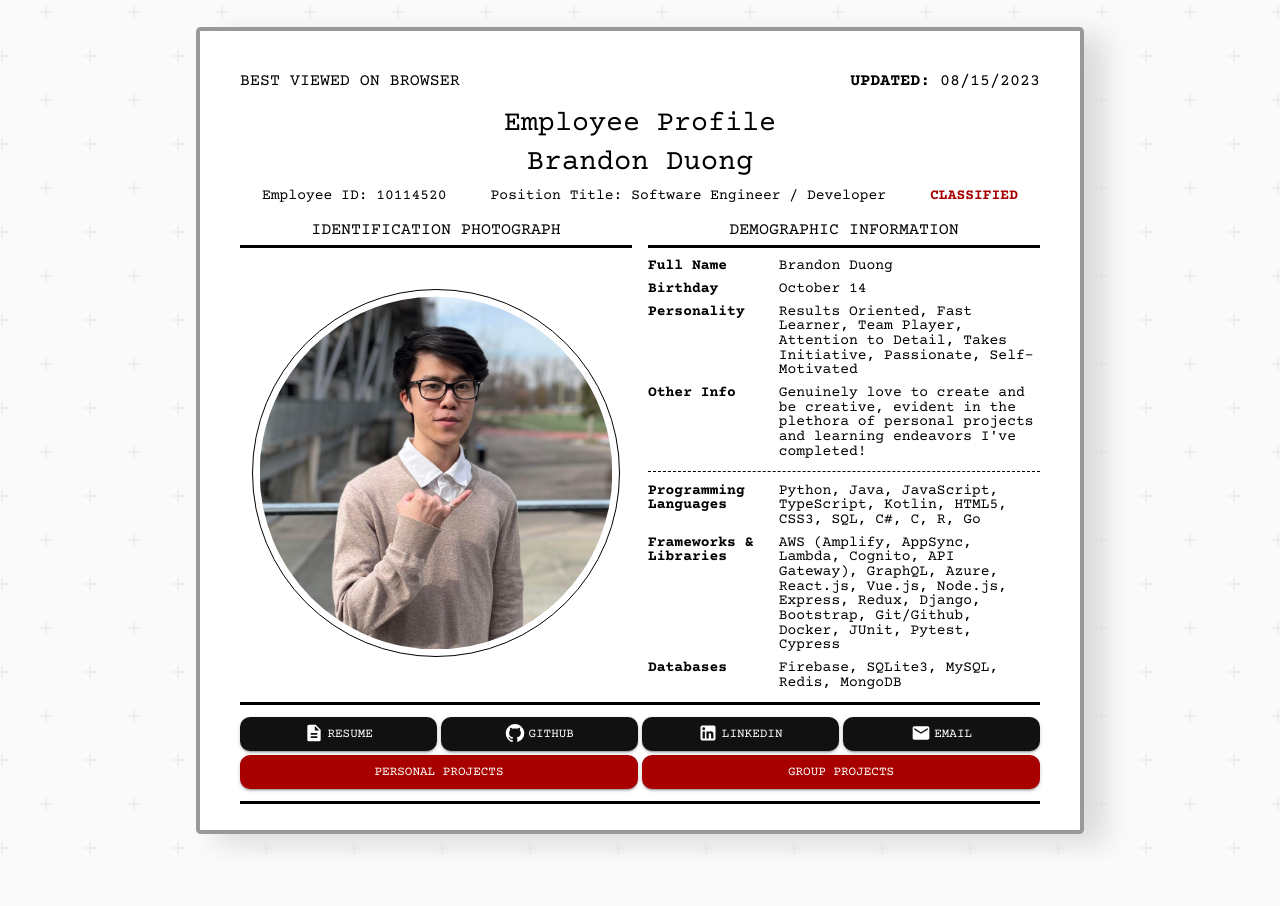
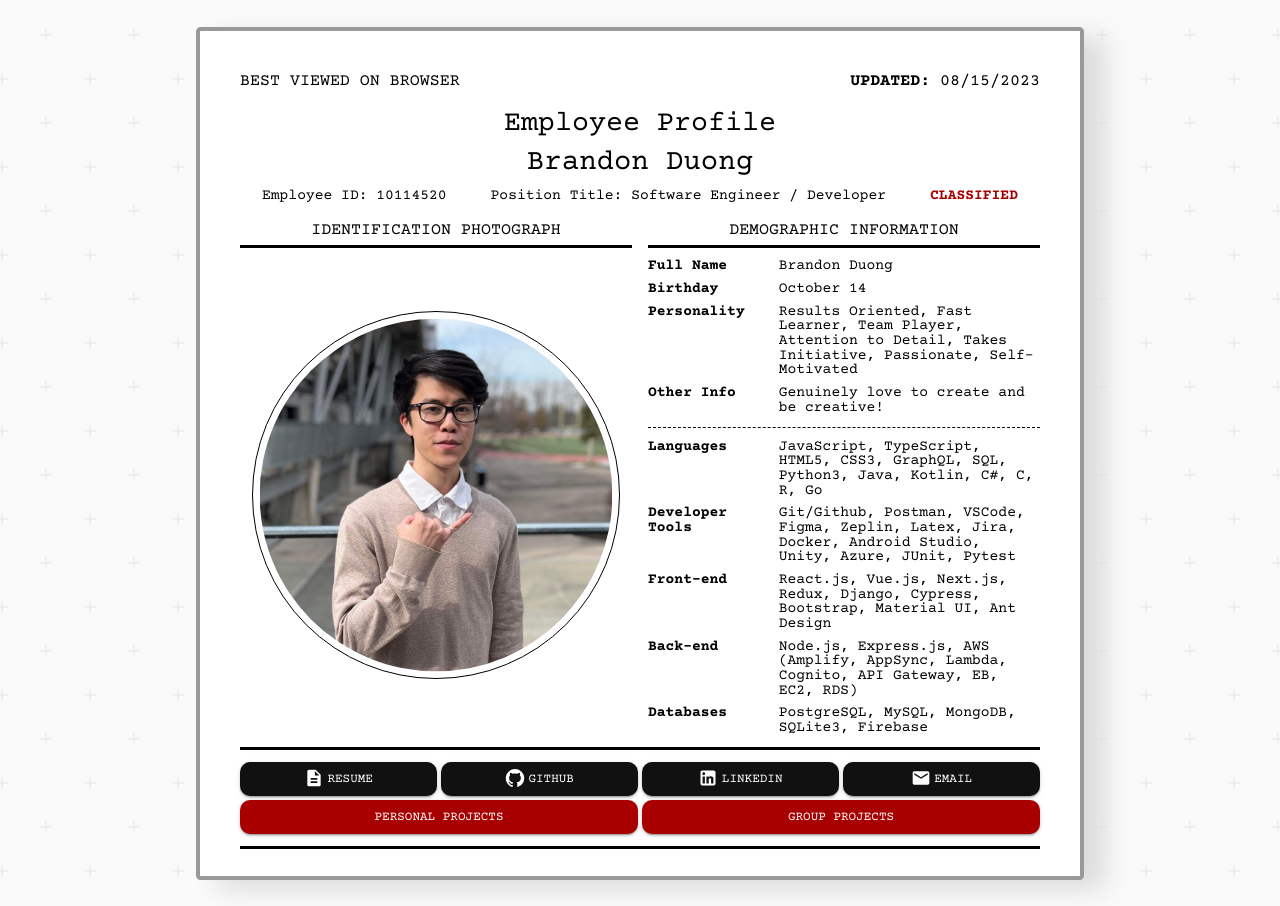
Before and after one commit to brandonduong/brandonduong-portfolio, a Next.js app: page / in a window 1280 px wide. Before the commit the page ends 861 px from the top, so only its background shows below. Built offline with nearby package versions, Linux system fonts and the light colour scheme.

Commit message:
updated demographic info + better pictures

```diff
--- a/components/CustomCarousel.js
+++ b/components/CustomCarousel.js
@@ -43,7 +43,10 @@ export default function CustomCarousel({
         {info.description.map((desc, index) => (
           <div
             class={styles.fade}
-            style={{ display: slide === index ? "" : "none" }}
+            style={{
+              display: slide === index ? "" : "none",
+              justifyContent: "center",
+            }}
           >
             {info.picTypes && info.picTypes[index] !== ".png" ? (
               <video controls class={styles.centerCropped}>
--- a/pages/index.js
+++ b/pages/index.js
@@ -24,16 +24,19 @@ export default function Home() {
     Birthday: "October 14",
     Personality:
       "Results Oriented, Fast Learner, Team Player, Attention to Detail, Takes Initiative, Passionate, Self-Motivated",
-    "Other Info":
-      "Genuinely love to create and be creative, evident in the plethora of personal projects and learning endeavors I've completed!",
+    "Other Info": "Genuinely love to create and be creative!",
   };
 
   const skillsInfo = {
-    "Programming Languages":
-      "Python, Java, JavaScript, TypeScript, Kotlin, HTML5, CSS3, SQL, C#, C, R, Go",
-    "Frameworks & Libraries":
-      "AWS (Amplify, AppSync, Lambda, Cognito, API Gateway), GraphQL, Azure, React.js, Vue.js, Node.js, Express, Redux, Django, Bootstrap, Git/Github, Docker, JUnit, Pytest, Cypress",
-    Databases: "Firebase, SQLite3, MySQL, Redis, MongoDB",
+    Languages:
+      "JavaScript, TypeScript, HTML5, CSS3, GraphQL, SQL, Python3, Java, Kotlin, C#, C, R, Go",
+    "Developer Tools":
+      "Git/Github, Postman, VSCode, Figma, Zeplin, Latex, Jira, Docker, Android Studio, Unity, Azure, JUnit, Pytest",
+    "Front-end":
+      "React.js, Vue.js, Next.js, Redux, Django, Cypress, Bootstrap, Material UI, Ant Design",
+    "Back-end":
+      "Node.js, Express.js, AWS (Amplify, AppSync, Lambda, Cognito, API Gateway, EB, EC2, RDS)",
+    Databases: "PostgreSQL, MySQL, MongoDB, SQLite3, Firebase",
   };
 
   const linkButtonsInfo = {
--- a/styles/Home.module.css
+++ b/styles/Home.module.css
@@ -75,8 +75,7 @@
 
 .centerCropped {
   width: 100%;
-  aspect-ratio: 3/2;
-  object-fit: cover;
+  max-height: 25vh;
 }
 
 .chevron {
```
